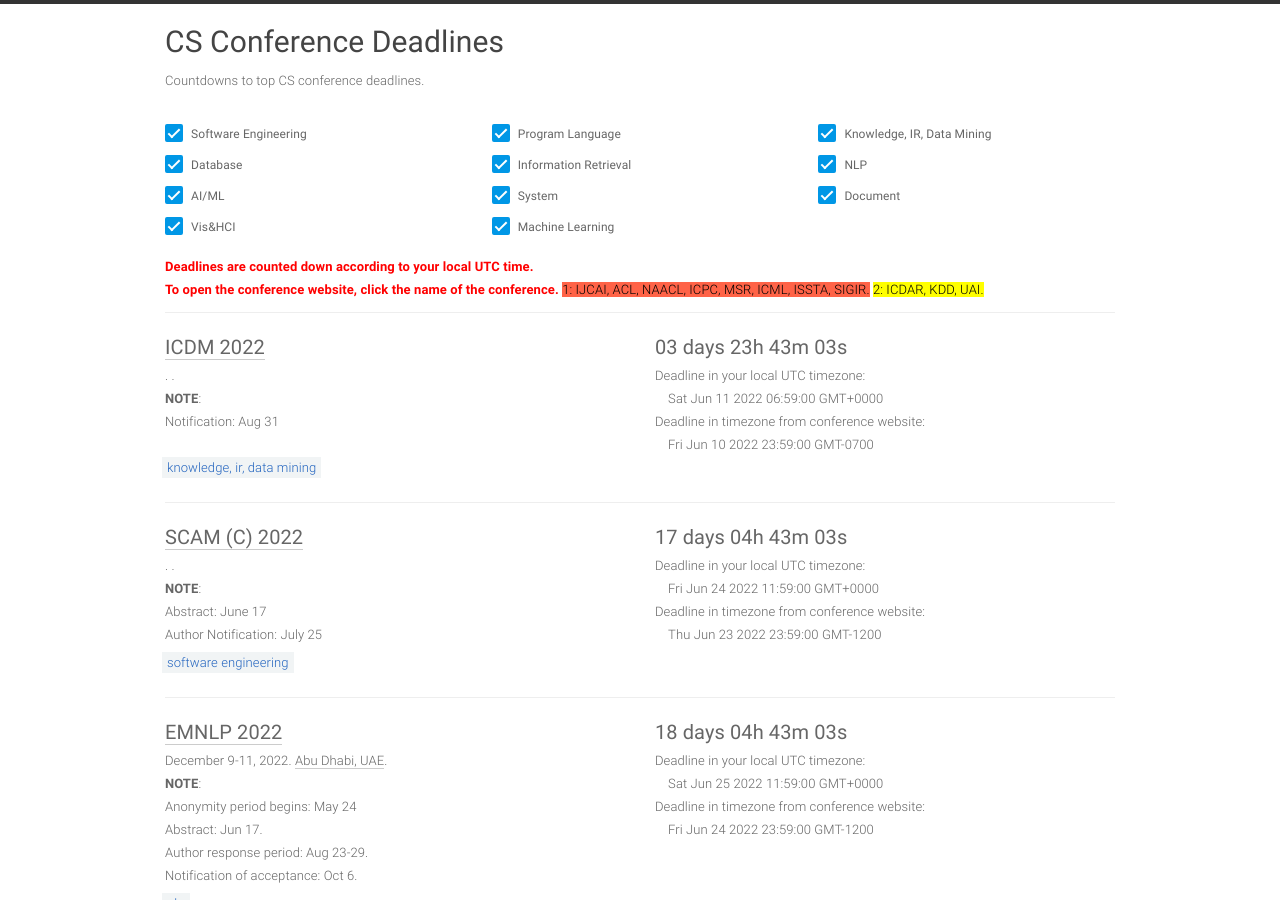
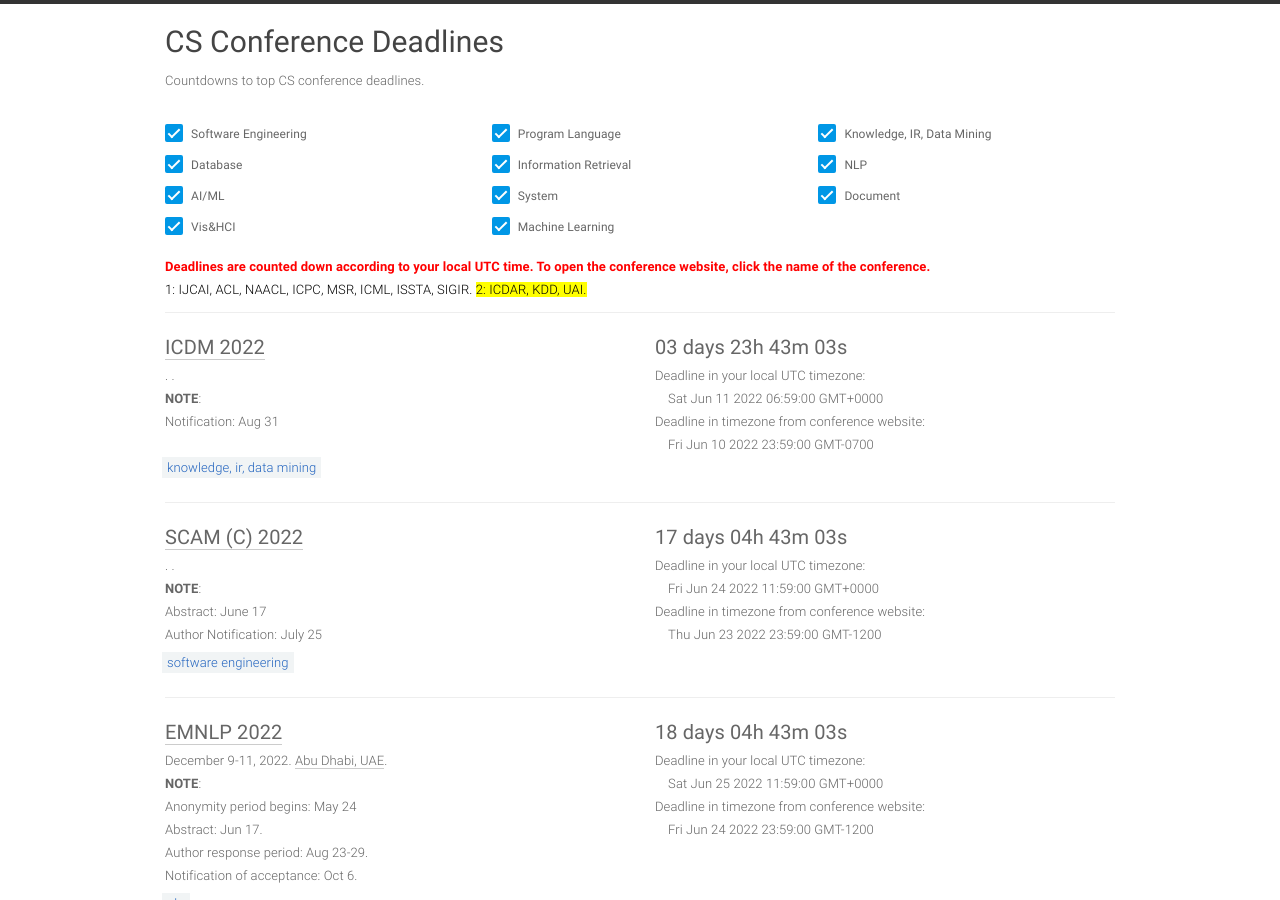
Before and after one commit to YanlinWang/DDL_netlify, a Jekyll site: the page built from index.html, in a window 1280 px wide and 900 px high. Built offline with Jekyll 4.4.1, drawn with Linux system fonts in a browser that asks for light colours.

Commit message:
Update home.html

```diff
--- a/_layouts/home.html
+++ b/_layouts/home.html
@@ -58,10 +58,9 @@
             <div class="row">
               <div class="meta col-xs-12">
                 <span class="local-timezone-hide" style="color:red;font-weight:bold;">
-                  Deadlines are counted down according to your local <span class="local-timezone">America/New_York</span> time.<br>
-                  To open the conference website, click the name of the conference.
+                  Deadlines are counted down according to your local <span class="local-timezone">America/New_York</span> time. To open the conference website, click the name of the conference.<br>
                 </span>
-                <span class="local-timezone-hide" style="color:black;background-color:tomato;">1: IJCAI, ACL, NAACL, ICPC, MSR, ICML, ISSTA, SIGIR.</span>
+                <span class="local-timezone-hide" style="color:black;background-color:"#D0D0D0";">1: IJCAI, ACL, NAACL, ICPC, MSR, ICML, ISSTA, SIGIR.</span>
                 <span class="local-timezone-hide" style="color:black;background-color:yellow;">2: ICDAR, KDD, UAI.</span>
               </div>
             </div>
```
